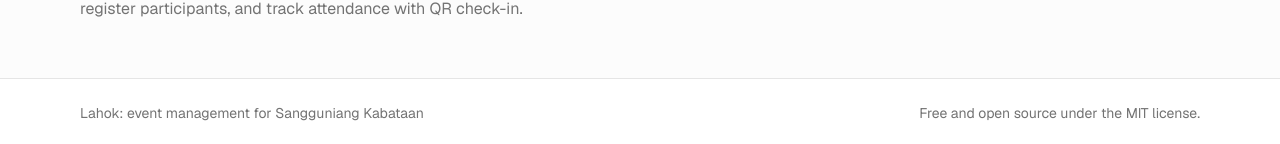
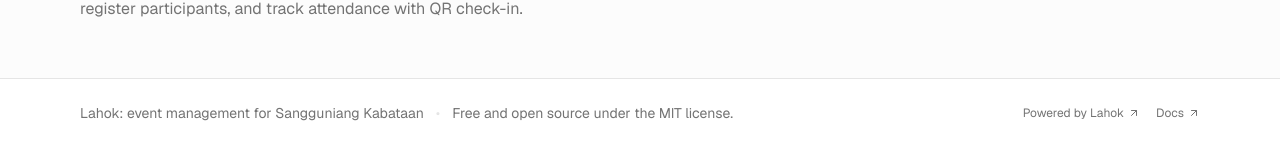
Before and after one commit to KiraaDev/lahok, a Next.js app: page / in a window 1280 px wide. Shown: the part 1019-1163 px from the top of the page. Built offline with nearby package versions, Linux system fonts and the light colour scheme; no server answers; the database is empty.

Commit message:
feat: enhance public footer layout with improved spacing and added documentation link

```diff
--- a/components/layout/public-footer.tsx
+++ b/components/layout/public-footer.tsx
@@ -1,11 +1,44 @@
-type Props = { left: string; right: string };
+import Link from "next/link";
+import { ArrowUpRight } from "lucide-react";
+
+type Props = {
+  left: string;
+  right: string;
+};
+
+const LAHOK_URL = "https://lahok.vercel.app";
 
 export function PublicFooter({ left, right }: Props) {
   return (
     <footer className="border-t">
-      <div className="mx-auto flex w-full max-w-6xl flex-col gap-1 px-4 py-6 text-sm text-muted-foreground sm:flex-row sm:items-center sm:justify-between">
-        <p>{left}</p>
-        <p>{right}</p>
+      <div className="mx-auto flex w-full max-w-6xl flex-col gap-3 px-4 py-6 text-sm text-muted-foreground sm:flex-row sm:items-center sm:justify-between">
+        <div className="flex flex-col gap-1 sm:flex-row sm:items-center sm:gap-3">
+          <p>{left}</p>
+          <span className="hidden text-border sm:inline">•</span>
+          <p>{right}</p>
+        </div>
+
+        <div className="flex items-center gap-4 text-xs">
+          <Link
+            href={LAHOK_URL}
+            target="_blank"
+            rel="noopener noreferrer"
+            className="inline-flex items-center gap-1 transition-colors hover:text-foreground"
+          >
+            Powered by Lahok
+            <ArrowUpRight className="size-3" />
+          </Link>
+
+          <Link
+            href={`${LAHOK_URL}/docs`}
+            target="_blank"
+            rel="noopener noreferrer"
+            className="inline-flex items-center gap-1 transition-colors hover:text-foreground"
+          >
+            Docs
+            <ArrowUpRight className="size-3" />
+          </Link>
+        </div>
       </div>
     </footer>
   );
```
